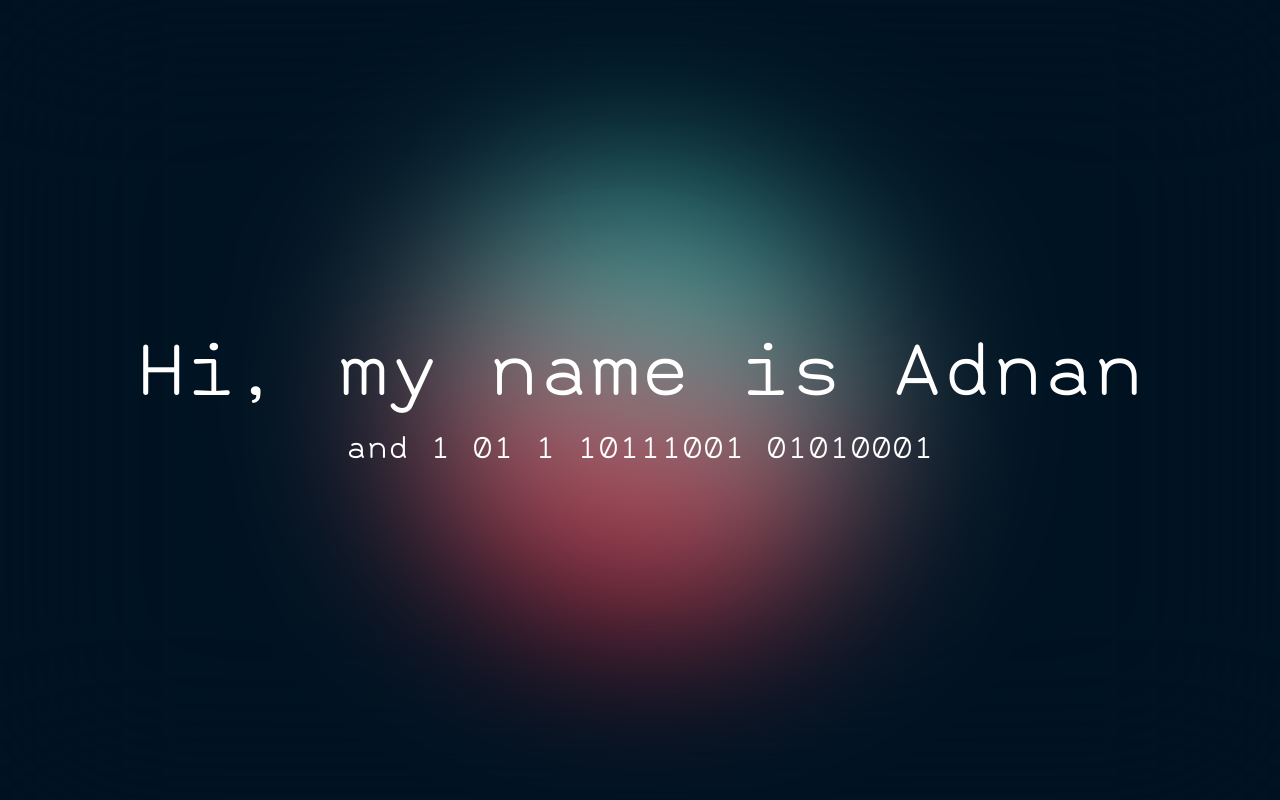
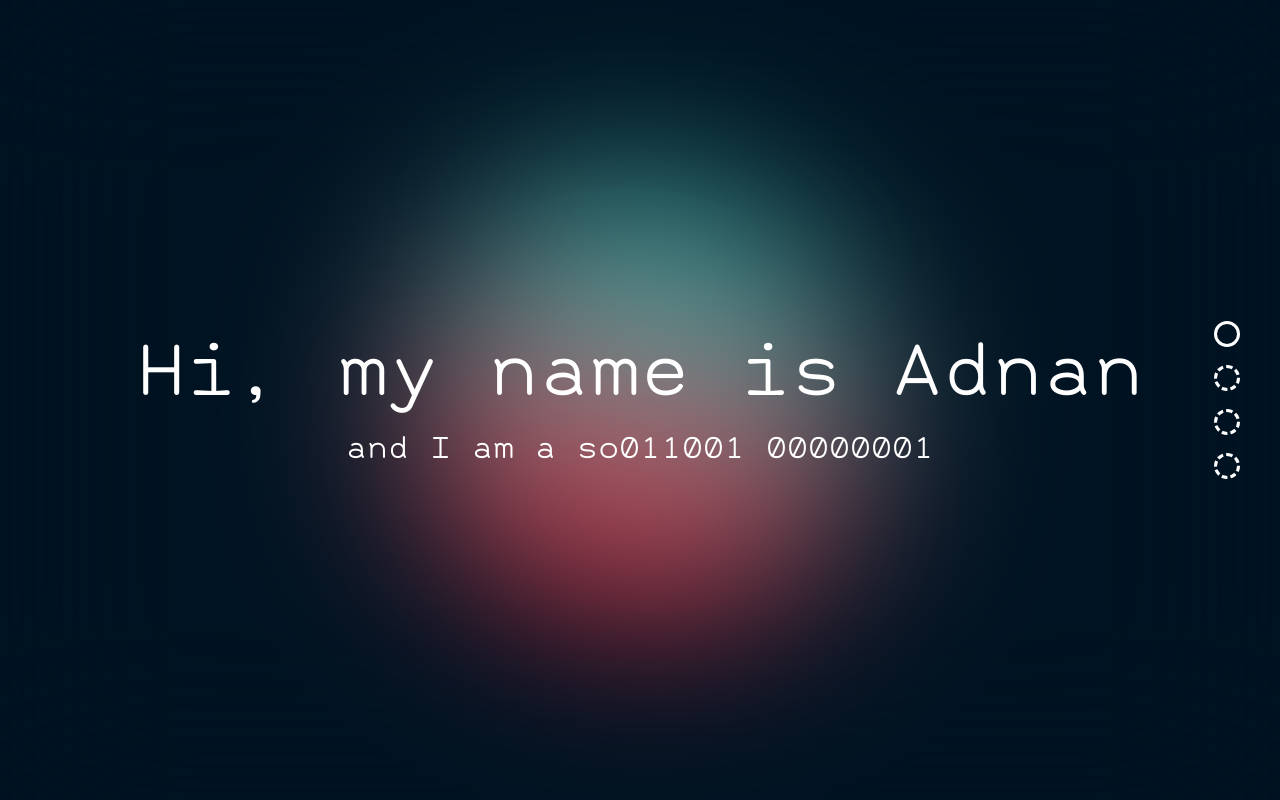
Before and after one commit to AdnanSilajdzic/Portfolio, a React (Vite) app: page / in a window 1280 px wide. Shown: the top 800 px of the page. Built offline with nearby package versions, Linux system fonts and the light colour scheme.

Commit message:
about me v1 added

```diff
--- a/src/App.tsx
+++ b/src/App.tsx
@@ -2,19 +2,29 @@ import { useState, useEffect } from 'react';
 import Splash from './components/Splash';
 import Blob from './components/Blob';
 import Loading from './components/Loading';
-
+import AboutMe from './components/AboutMe';
+import Navigation from './components/Navigation';
 function App() {
-	const [showSplash, setShowSplash] = useState(false);
+	const [isLoading, setIsLoading] = useState(true);
 
 	useEffect(() => {
 		setTimeout(() => {
-			setShowSplash(true);
+			setIsLoading(false);
 		}, 3000);
 	}, []);
 	return (
 		<div>
 			<Blob />
-			{showSplash ? <Splash /> : <Loading />}
+			{isLoading ? (
+				<Loading />
+			) : (
+				<div className=" flex flex-col">
+					<Splash />
+					<Navigation />
+					<AboutMe />
+					<div className="h-[200px]"></div>
+				</div>
+			)}
 		</div>
 	);
 }
--- /dev/null
+++ b/src/components/AboutMe.tsx
@@ -0,0 +1,64 @@
+import { useEffect, useState, useRef } from 'react';
+import profileImg from '../assets/images/profile-image.jpg';
+import TypingTextEffect from '../functions/TypingTextEffect';
+
+const AboutMe = () => {
+	const trueText = 'About me';
+	const [text, setText] = useState('|');
+	const aboutMeRef = useRef<HTMLDivElement | null>(null); // Specify the type
+
+	useEffect(() => {
+		const handleScroll = () => {
+			// Ensure that the ref is not null before accessing it.
+			if (aboutMeRef.current) {
+				// Get the position of the AboutMe component relative to the viewport.
+				const element = aboutMeRef.current;
+				const rect = element.getBoundingClientRect();
+
+				// Check if the AboutMe component is in the viewport.
+				if (
+					rect.top >= 0 &&
+					(window.innerWidth <= 768 || rect.bottom <= window.innerHeight)
+				) {
+					// Start the typing text animation.
+					TypingTextEffect(trueText, setText);
+
+					// Remove the scroll event listener to avoid continuous animations.
+					window.removeEventListener('scroll', handleScroll);
+				}
+			}
+		};
+
+		// Attach the scroll event listener when the component mounts.
+		window.addEventListener('scroll', handleScroll);
+
+		// Cleanup the event listener when the component unmounts.
+		return () => {
+			window.removeEventListener('scroll', handleScroll);
+		};
+	}, []);
+
+	return (
+		<div
+			ref={aboutMeRef}
+			className="ml-6 mr-6 flex flex-wrap justify-center gap-20"
+		>
+			<div className="z-30 mb-7 flex w-1/3 min-w-[250px] flex-col justify-center gap-4 font-almamonoLight text-2xl text-white sm:text-4xl">
+				<h1 className="font-almamono">{text}</h1>
+				<p className="max-w-full text-sm sm:text-lg">
+					I am a software engineer with a passion for creating innovative and
+					creative solutions to complex problems. I love learning new things and
+					I am always looking for new challenges. My main focus is on full-stack
+					web development, but I am also capable of working on AI and machine
+					learning projects.
+				</p>
+			</div>
+			<img
+				className="z-30 aspect-square w-1/3 min-w-[250px] rounded-xl bg-white object-cover"
+				src={profileImg}
+			></img>
+		</div>
+	);
+};
+
+export default AboutMe;
--- a/src/components/Blob.tsx
+++ b/src/components/Blob.tsx
@@ -3,8 +3,6 @@ import { useEffect, useState } from 'react';
 type Props = {};
 
 const Blob = () => {
-	const [screenSize, setScreenSize] = useState<number>(window.innerWidth);
-
 	useEffect(() => {
 		const blob = document.querySelector('#blob') as HTMLDivElement;
 		//add rotation animation that also elongates the blob
@@ -46,7 +44,7 @@ const Blob = () => {
 		};
 	}, []);
 	return (
-		<div className="absolute h-screen w-screen overflow-hidden">
+		<div className="fixed h-screen w-screen overflow-hidden">
 			<div
 				id="blob"
 				className="blob absolute left-1/2 top-1/2 z-0 h-[30vmax] w-[33vmax] rounded-full bg-gradient-to-r from-[#E71D36] to-[#2EC4B6]"
--- /dev/null
+++ b/src/components/Navigation.tsx
@@ -0,0 +1,12 @@
+const Navigation = () => {
+	return (
+		<div className="fixed right-0 z-30 hidden h-full w-1/12 flex-col items-center justify-center gap-6 text-white sm:flex">
+			<div className="bg-transpared hidden h-5 w-5 rounded-full outline sm:block"></div>
+			<div className="bg-transpared h-5 w-5 rounded-full outline-dashed"></div>
+			<div className="bg-transpared h-5 w-5 rounded-full outline-dashed"></div>
+			<div className="bg-transpared h-5 w-5 rounded-full outline-dashed"></div>
+		</div>
+	);
+};
+
+export default Navigation;
--- a/src/components/Splash.tsx
+++ b/src/components/Splash.tsx
@@ -2,17 +2,16 @@ import { useState, useEffect } from 'react';
 import BinaryTextEffect from '../functions/BinaryTextEffect';
 
 const Splash = () => {
-	const [trueText, setTrueText] = useState('Hi, my name is Adnan');
+	const trueText = 'Hi, my name is Adnan';
 	const [text, setText] = useState('000 00 1011 11 01011');
-	const [trueSubText, setTrueSubText] = useState(
-		'and I am a software engineer'
-	);
+	const trueSubText = 'and I am a software engineer';
+
 	const [subText, setSubText] = useState('111 0 01 0 111010111 01001110');
 
 	useEffect(() => {
 		setTimeout(() => {
 			BinaryTextEffect(trueText, setText);
-			setTimeout(() => BinaryTextEffect(trueSubText, setSubText), 1400);
+			setTimeout(() => BinaryTextEffect(trueSubText, setSubText), 1100);
 		}, 800);
 	}, []);
 
--- a/src/functions/BinaryTextEffect.ts
+++ b/src/functions/BinaryTextEffect.ts
@@ -21,5 +21,5 @@ export default function BinaryTextEffect(
 		} else {
 			clearInterval(intervalId); // Stop the interval when all elements are processed
 		}
-	}, 65);
+	}, 40);
 }
--- a/src/functions/TypingTextEffect.ts
+++ b/src/functions/TypingTextEffect.ts
@@ -1,5 +1,16 @@
-export default function TypingTextEffect(text: string, index: number) {
-	const typingText = text.slice(0, index);
-	const result = typingText + '|';
-	return result;
+export default function TypingTextEffect(
+	text: string,
+	setState: React.Dispatch<React.SetStateAction<string>>,
+	duration = 150
+) {
+	let i = -1;
+	const intervalId = setInterval(async () => {
+		i++;
+		if (i <= text.length) {
+			const typingText = text.slice(0, i);
+			setState(typingText + '|');
+		} else {
+			clearInterval(intervalId); // Stop the interval when all elements are processed
+		}
+	}, duration);
 }
--- a/src/index.css
+++ b/src/index.css
@@ -81,3 +81,24 @@ body {
 .splash {
 	animation: appear 1s linear;
 }
+
+/* width */
+::-webkit-scrollbar {
+	width: 8px;
+}
+
+/* Track */
+::-webkit-scrollbar-track {
+	background: transparent;
+}
+
+/* Handle */
+::-webkit-scrollbar-thumb {
+	background-color: white;
+	border-radius: 20px;
+}
+
+/* Handle on hover */
+::-webkit-scrollbar-thumb:hover {
+	background: #555;
+}
```
Also changed, not shown: src/assets/images/profile-image.jpg (added).
